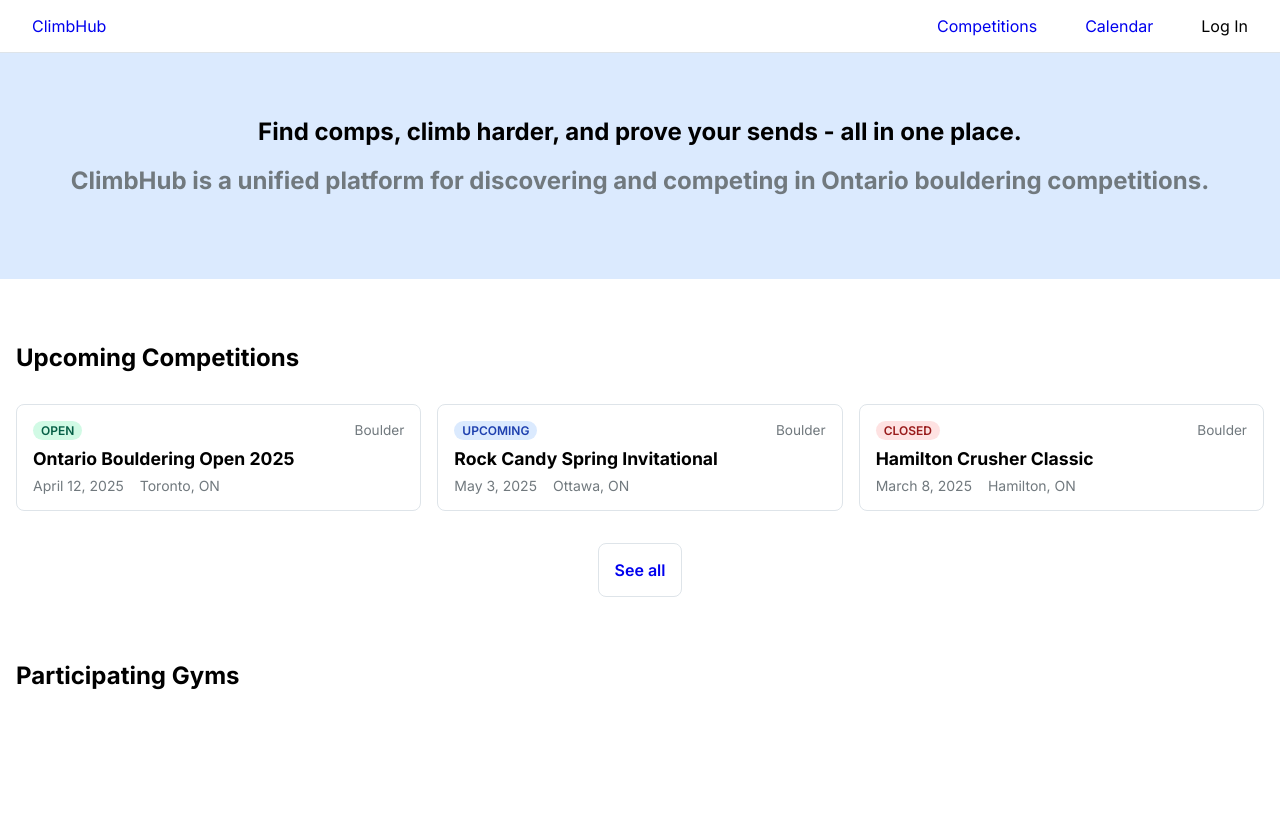
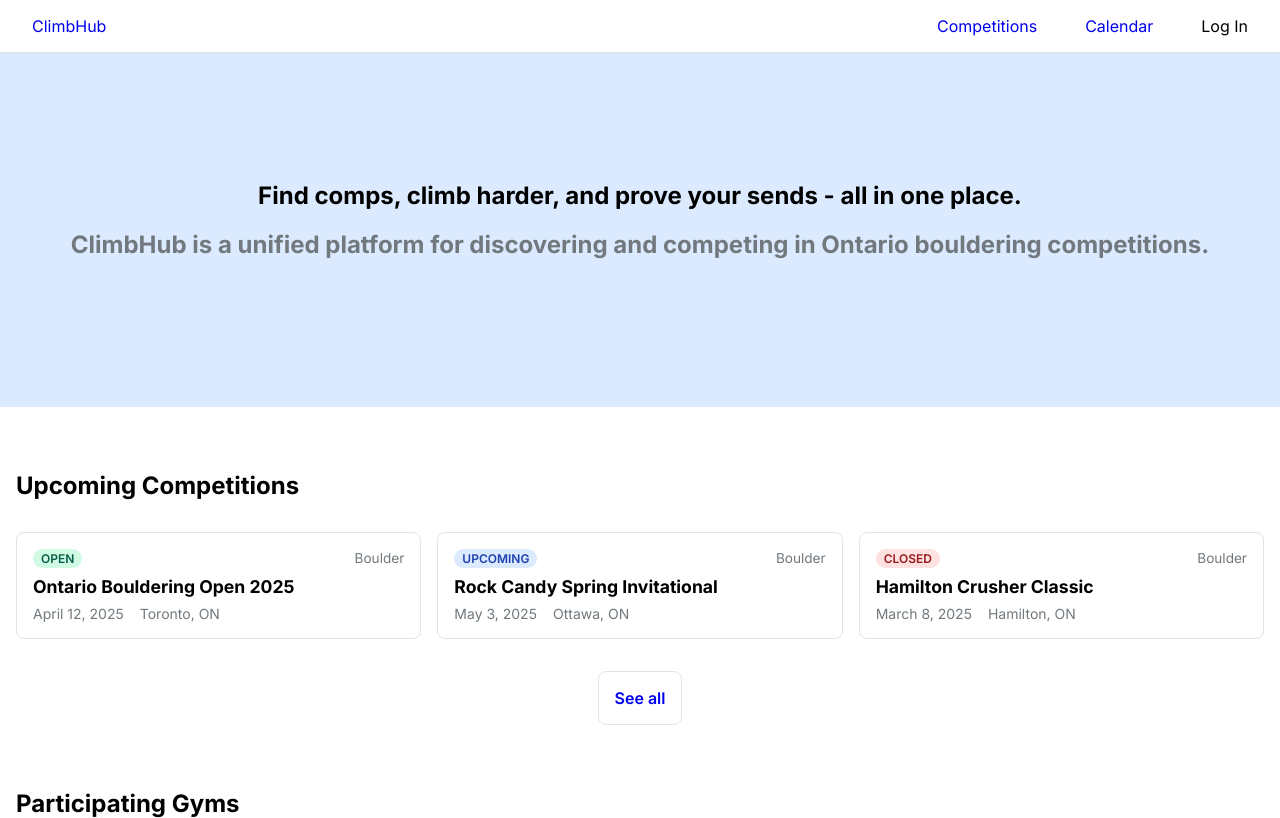
Before and after one commit to edwardsues/climb-comp-hub, a React app in the folder frontend/: page / in a window 1280 px wide. Built offline with nearby package versions, Linux system fonts and the light colour scheme; no server answers; the HTML template or start-up script is replaced by a standard one.

Commit message:
update padding

```diff
--- a/frontend/src/styles/index.scss
+++ b/frontend/src/styles/index.scss
@@ -35,8 +35,14 @@
     display: grid;
     grid-template-columns: 1fr;
     gap: 16px;
+}
 
-    @media (min-width: 768px) {
+@media (min-width: 768px) {
+    .intro {
+        padding: 128px 16px;
+    }
+
+    .competition-cards {
         grid-template-columns: repeat(3, 1fr);
     }
 }
```
